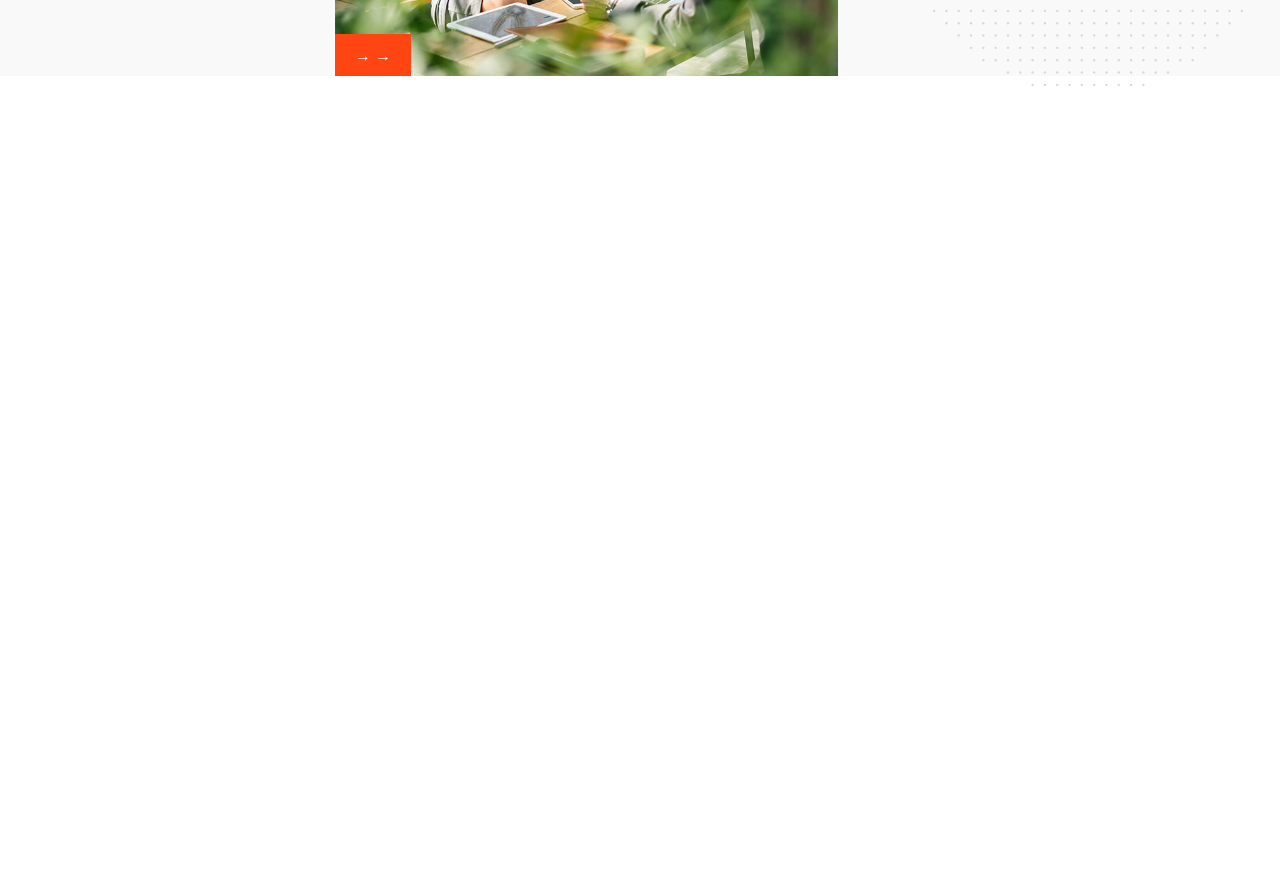
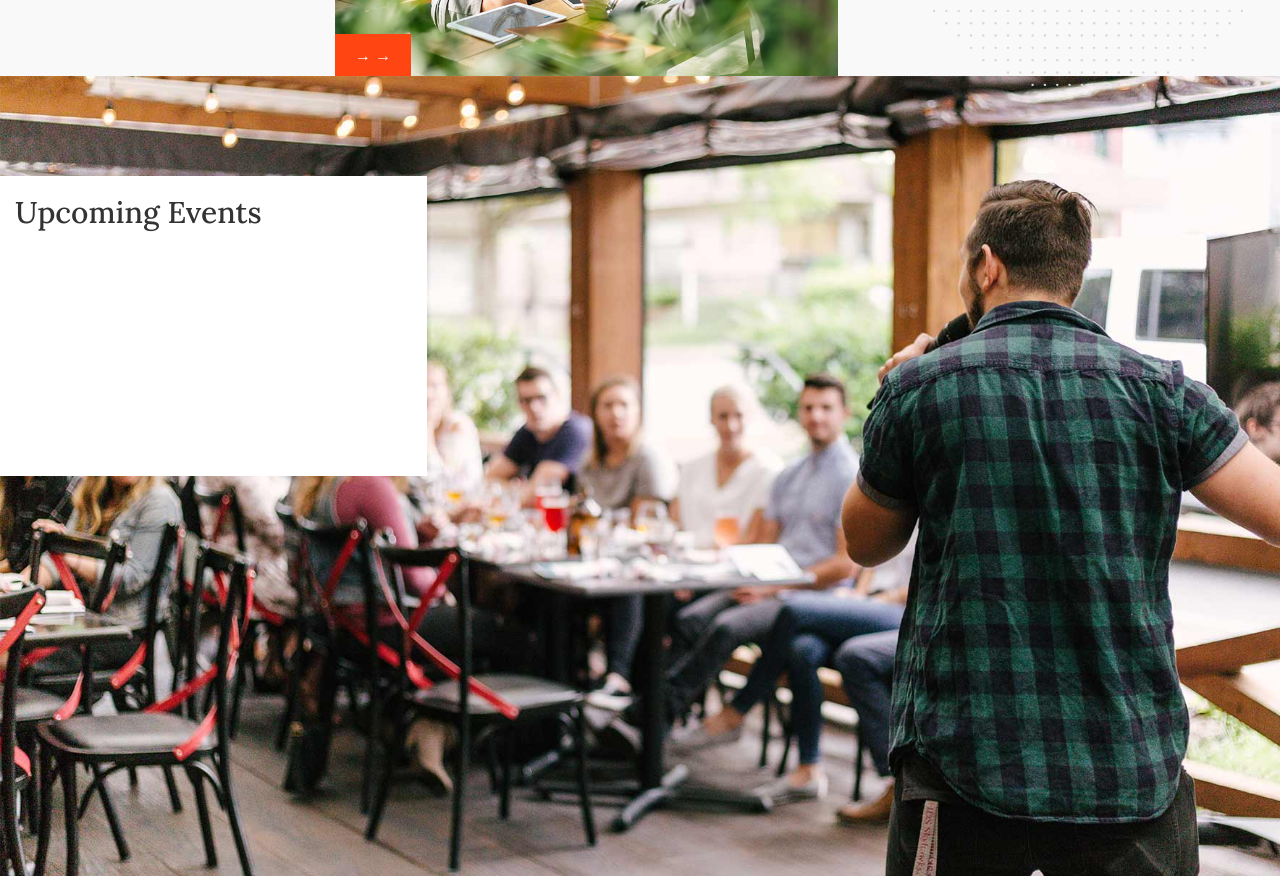
Before and after one commit to nataliavrs/proj-html-vuejs, a plain HTML site: page index.html in a window 1280 px wide. Shown: the part 1440-2316 px from the top of the page. Before the commit the page ends 1526 px from the top, so only its background shows below. Drawn offline with nearby package versions, Linux system fonts and the light colour scheme.

Commit message:
Upcoming events section structure

```diff
--- a/css/style.css
+++ b/css/style.css
@@ -203,3 +203,17 @@
   right: 0%;
   width: 30%;
 }
+
+/* UPCOMING EVENTS */
+
+.upcoming-section {
+  background-image: url("../img/h1-img-09.jpg");
+  height: 100vh;
+  background-size: cover;
+}
+
+.upcoming-card {
+  height: 300px;
+  background-color: white;
+  margin-top: 100px;
+}
--- a/index.html
+++ b/index.html
@@ -129,8 +129,6 @@
         <!-- our specialties -->
         <section class="specialties-section">
 
-
-
           <div class="container specialties ">
 
             <div class="row row-no-gutter">
@@ -196,7 +194,6 @@
                   </div>
                 </div>
 
-
                 <div class="info-card">
                   <h3>Jason Bickford</h3>
                   <span>Founder and Executive Director</span>
@@ -220,6 +217,23 @@
         </section>
 
         <!-- upcoming events -->
+        <section class="upcoming-section">
+
+          <div class="container-fluid">
+
+            <div class="row row-no-gutters">
+
+              <div class="col-lg-4 upcoming-card">
+
+                <h2>Upcoming Events</h2>
+
+              </div>
+
+            </div>
+
+          </div>
+
+        </section>
 
         <!-- creative leader -->
 
```
Lines whose indentation alone changed are shown as unchanged.
